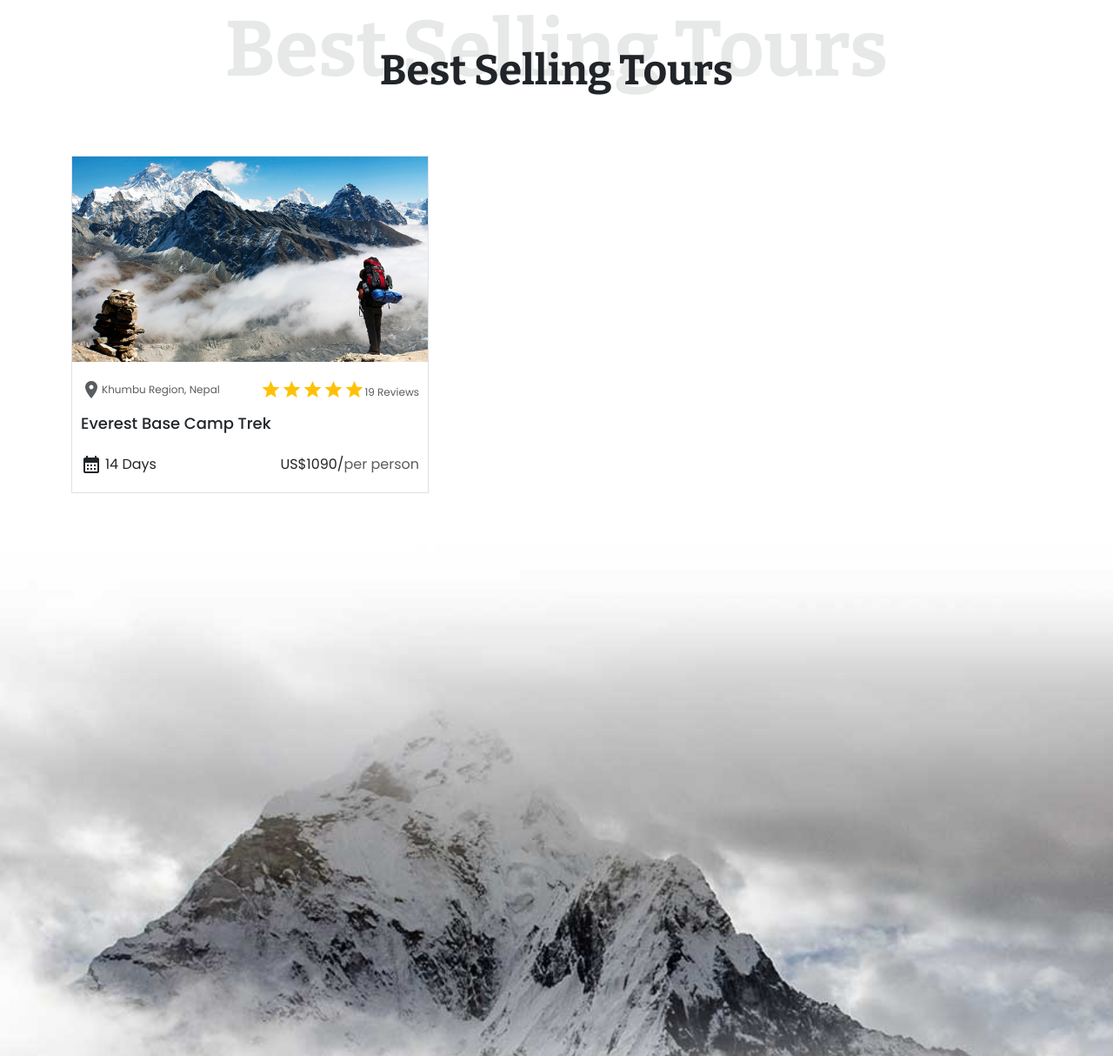
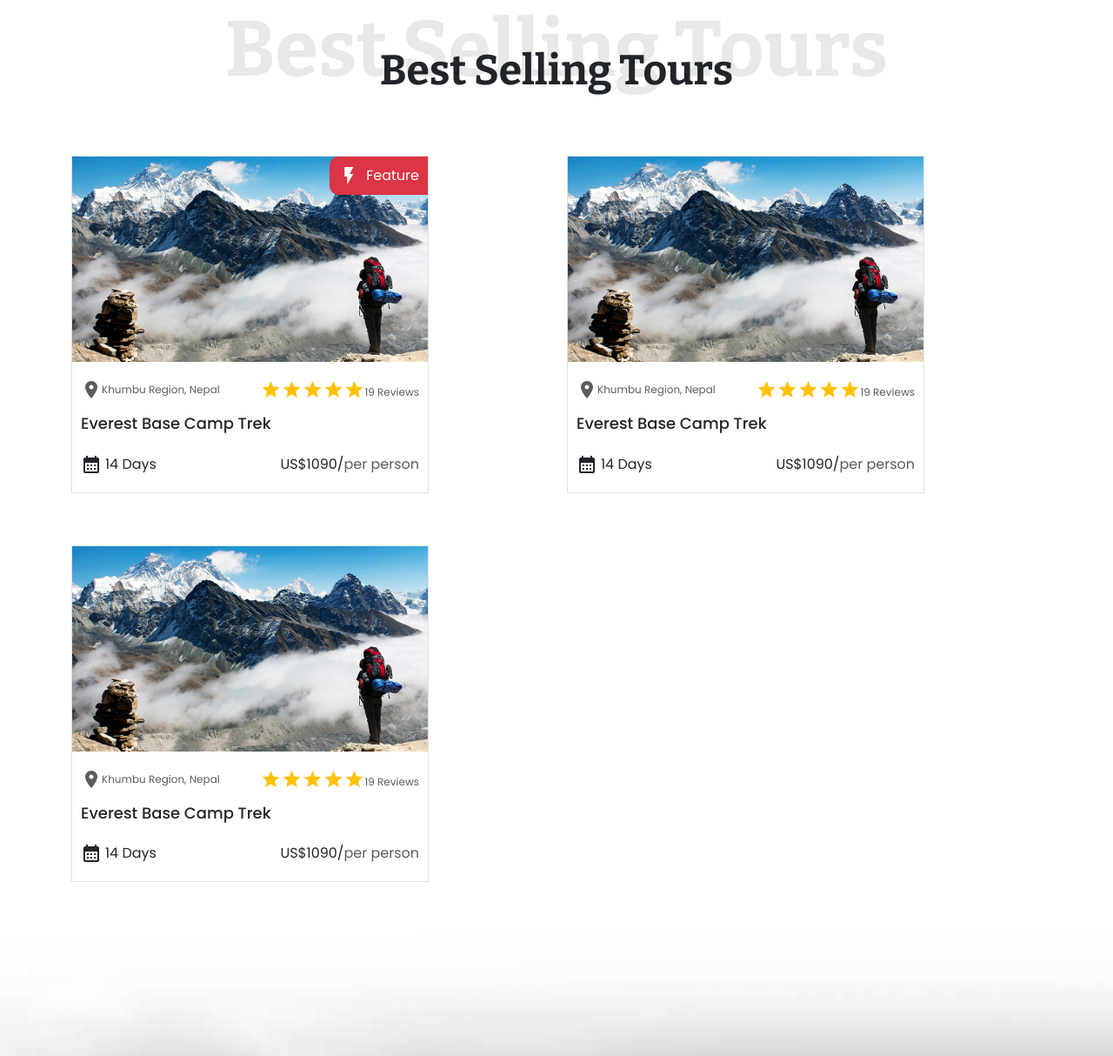
Before and after one commit to gurungbsal18/SwiftTreks, a plain HTML site: page index.html in a window 1280 px wide. Shown: the part 984-2198 px from the top of the page at 87% size. Drawn offline with nearby package versions, Linux system fonts and the light colour scheme.

Commit message:
feature trip added

```diff
--- a/index.html
+++ b/index.html
@@ -119,16 +119,24 @@
       </div>
 
       <!-- This trips needs to be shown in slider -->
+      <div class="row">
+        <div class="col">
           <div class="trips-card">
             <div class="trip-card">
-          <div>
+              <div class="trip-card-div">
+                <div class="feature-text">
+                  <span class="material-icons feature-icon me-2">
+                    flash_on
+                  </span>
+                  <p>Feature</p>
+                </div>
                 <img src="/images/trip.jpg" alt="" />
               </div>
               <div class="trip-card-body">
                 <div class="d-flex justify-content-between location">
                   <p class="text-muted d-flex align-items-center">
-                <span class="material-icons"> location_on </span>Khumbu Region,
-                Nepal
+                    <span class="material-icons"> location_on </span>Khumbu
+                    Region, Nepal
                   </p>
                   <p class="d-flex align-items-end trip-card-review text-muted">
                     <span class="material-icons"> star </span>
@@ -142,11 +150,84 @@
                 <h4>Everest Base Camp Trek</h4>
                 <div class="d-flex justify-content-between pt-3">
                   <p class="m-0 d-flex align-items-center">
-                <span class="material-icons me-1"> calendar_month </span>14 Days
+                    <span class="material-icons me-1"> calendar_month </span>14
+                    Days
                   </p>
                   <p class="m-0">
                     US$1090/<span class="text-muted">per person</span>
                   </p>
+                </div>
+              </div>
+            </div>
+          </div>
+        </div>
+        <div class="col">
+          <div class="trips-card">
+            <div class="trip-card">
+              <div>
+                <img src="/images/trip.jpg" alt="" />
+              </div>
+              <div class="trip-card-body">
+                <div class="d-flex justify-content-between location">
+                  <p class="text-muted d-flex align-items-center">
+                    <span class="material-icons"> location_on </span>Khumbu
+                    Region, Nepal
+                  </p>
+                  <p class="d-flex align-items-end trip-card-review text-muted">
+                    <span class="material-icons"> star </span>
+                    <span class="material-icons"> star </span>
+                    <span class="material-icons"> star </span>
+                    <span class="material-icons"> star </span>
+                    <span class="material-icons"> star </span>
+                    19 Reviews
+                  </p>
+                </div>
+                <h4>Everest Base Camp Trek</h4>
+                <div class="d-flex justify-content-between pt-3">
+                  <p class="m-0 d-flex align-items-center">
+                    <span class="material-icons me-1"> calendar_month </span>14
+                    Days
+                  </p>
+                  <p class="m-0">
+                    US$1090/<span class="text-muted">per person</span>
+                  </p>
+                </div>
+              </div>
+            </div>
+          </div>
+        </div>
+        <div class="col">
+          <div class="trips-card">
+            <div class="trip-card">
+              <div>
+                <img src="/images/trip.jpg" alt="" />
+              </div>
+              <div class="trip-card-body">
+                <div class="d-flex justify-content-between location">
+                  <p class="text-muted d-flex align-items-center">
+                    <span class="material-icons"> location_on </span>Khumbu
+                    Region, Nepal
+                  </p>
+                  <p class="d-flex align-items-end trip-card-review text-muted">
+                    <span class="material-icons"> star </span>
+                    <span class="material-icons"> star </span>
+                    <span class="material-icons"> star </span>
+                    <span class="material-icons"> star </span>
+                    <span class="material-icons"> star </span>
+                    19 Reviews
+                  </p>
+                </div>
+                <h4>Everest Base Camp Trek</h4>
+                <div class="d-flex justify-content-between pt-3">
+                  <p class="m-0 d-flex align-items-center">
+                    <span class="material-icons me-1"> calendar_month </span>14
+                    Days
+                  </p>
+                  <p class="m-0">
+                    US$1090/<span class="text-muted">per person</span>
+                  </p>
+                </div>
+              </div>
             </div>
           </div>
         </div>
--- a/style.scss
+++ b/style.scss
@@ -238,6 +238,28 @@ $dark: $gray-900;
       color: $warning;
     }
   }
+  &-div {
+    position: relative;
+  }
+  // img {
+  //   position: relative;
+  // }
+  .feature {
+    &-text {
+      position: absolute;
+      z-index: 9;
+      right: 0;
+      background: $danger;
+      padding: 10px;
+      border-radius: 10px 0 0 10px;
+      color: $white;
+      display: flex;
+      justify-content: space-between;
+      p {
+        margin: 0;
+      }
+    }
+  }
 }
 
 //================================================================ trip card ends
```
Also changed, not shown: style.css, 1 other file. Lines whose indentation alone changed are shown as unchanged.
